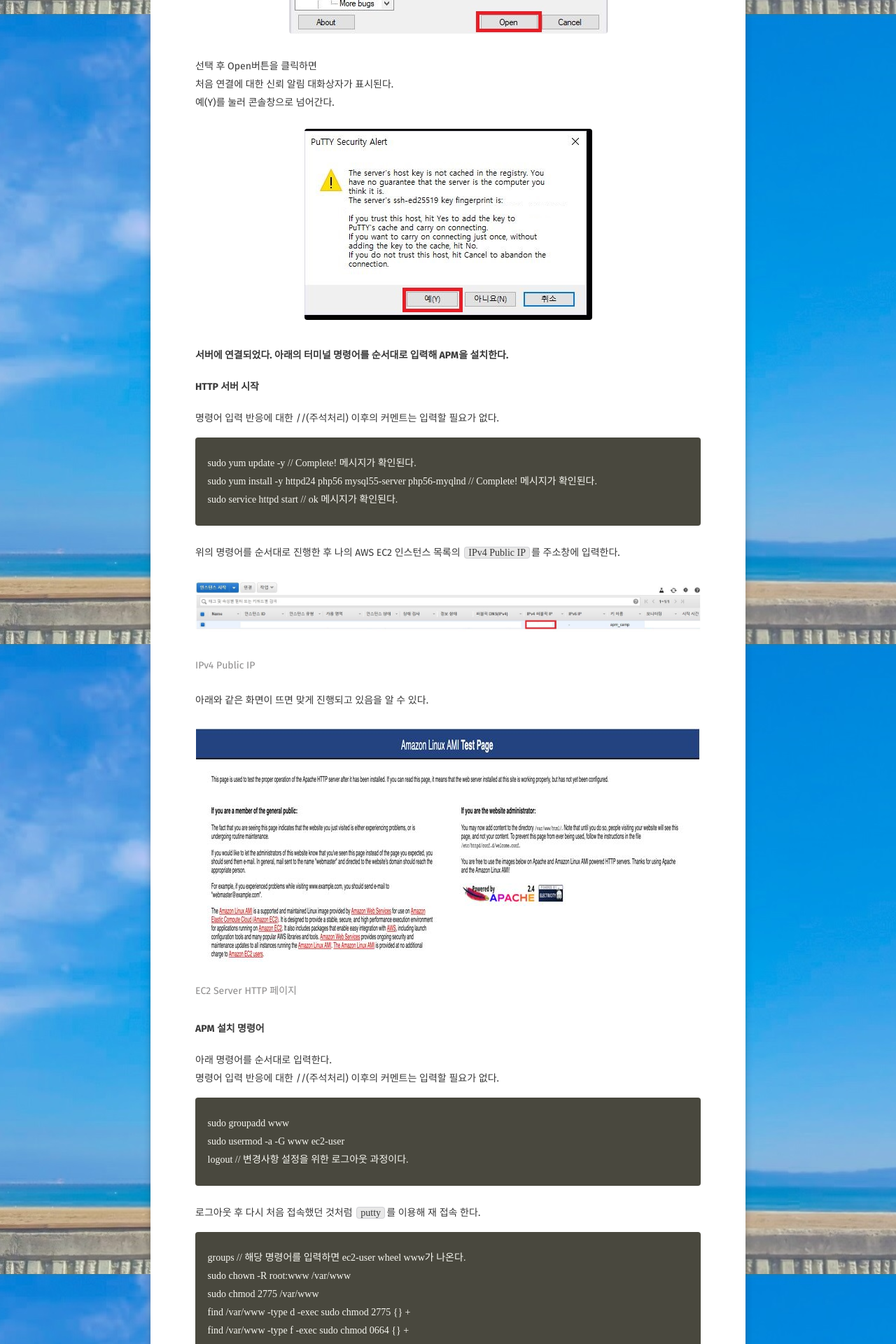
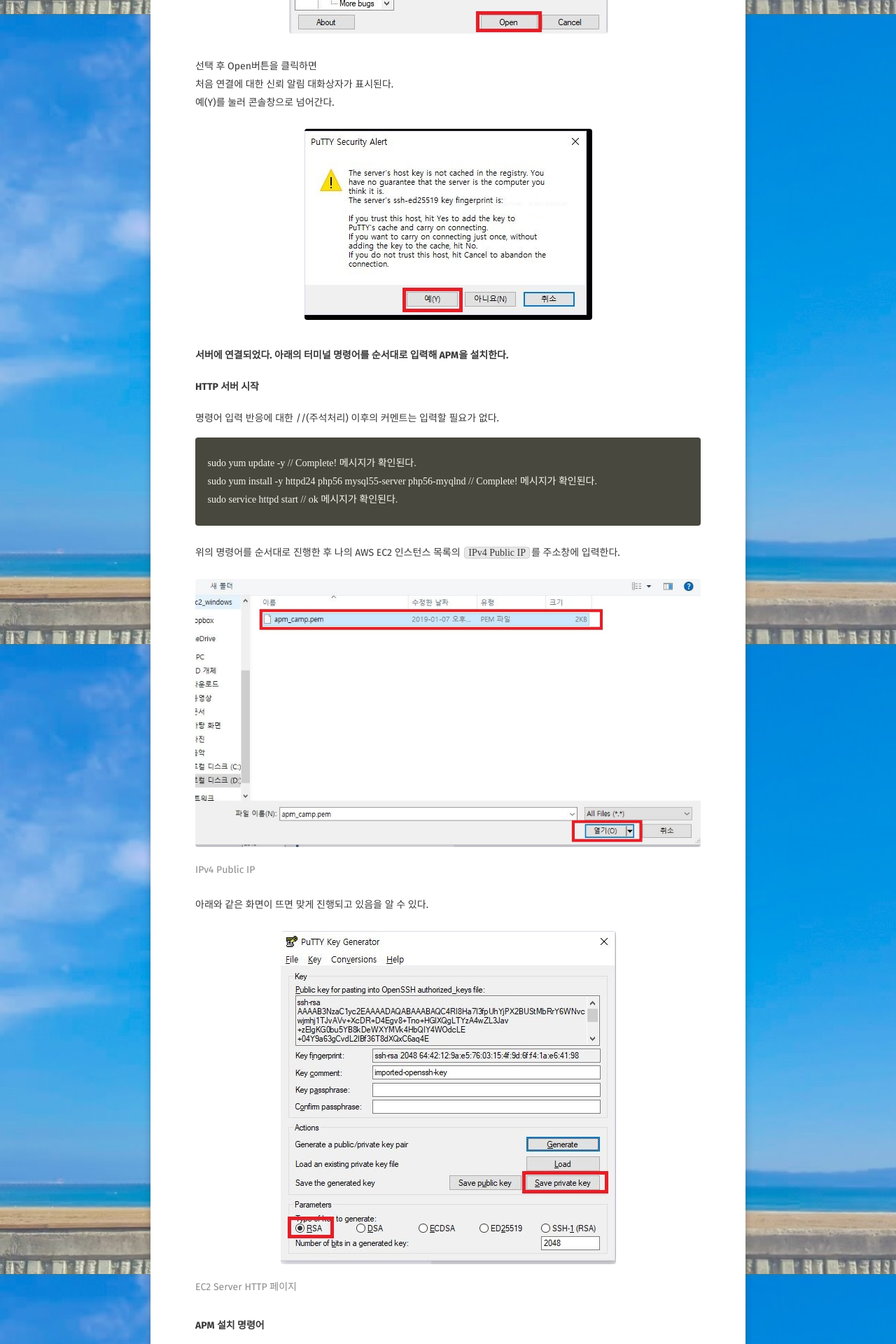
Before and after one commit to kangyechan/kangyechan.github.io, a Jekyll site: the page built from _posts/post/2019-01-07-aws-ec2-server-windows.md, in a window 1280 px wide. Shown: the part 4480-6400 px from the top of the page at 70% size. Built offline with Jekyll 4.4.1, drawn with Linux system fonts in a browser that asks for light colours; some web fonts are replaced.

Commit message:
Update 2019-01-07-aws-ec2-server-windows.md

```diff
--- a/_posts/post/2019-01-07-aws-ec2-server-windows.md
+++ b/_posts/post/2019-01-07-aws-ec2-server-windows.md
@@ -103,14 +103,14 @@ ec2-user@255.255.255.255 를 입력한다.
 위의 명령어를 순서대로 진행한 후 나의 AWS EC2 인스턴스 목록의 `IPv4 Public IP`를 주소창에 입력한다.
 
 <figure>
-	<a href="{{site.url}}/assets/img/post/ec2_linux/server_4.JPG"><img src="{{site.url}}/assets/img/post/ec2_linux/server_4.JPG"></a>
+	<a href="{{site.url}}/assets/img/post/ec2_windows/server_4.JPG"><img src="{{site.url}}/assets/img/post/ec2_windows/server_4.JPG"></a>
 	<figcaption>IPv4 Public IP</figcaption>
 </figure>
 
 아래와 같은 화면이 뜨면 맞게 진행되고 있음을 알 수 있다.
 
 <figure>
-	<a href="{{site.url}}/assets/img/post/ec2_linux/server_5.JPG"><img src="{{site.url}}/assets/img/post/ec2_linux/server_5.JPG"></a>
+	<a href="{{site.url}}/assets/img/post/ec2_windows/server_5.JPG"><img src="{{site.url}}/assets/img/post/ec2_windows/server_5.JPG"></a>
 	<figcaption>EC2 Server HTTP 페이지</figcaption>
 </figure>
 
@@ -190,5 +190,5 @@ Set root password? [Y/n]에서 `Y`를 입력한 후
 phpMyAdmin 로그인 ID는 `root`이며 비밀번호는 설치 명령어 입력 중 본인이 지정한 MySQL password이다.
 
 <figure>
-	<a href="{{site.url}}/assets/img/post/ec2_linux/server_16.JPG"><img src="{{site.url}}/assets/img/post/ec2_linux/server_16.JPG"></a>
+	<a href="{{site.url}}/assets/img/post/ec2_windows/server_16.JPG"><img src="{{site.url}}/assets/img/post/ec2_windows/server_16.JPG"></a>
 </figure>
```
